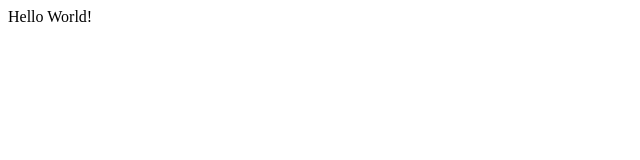
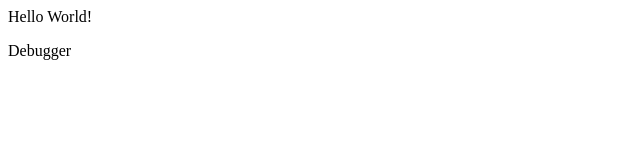
Before and after one commit to selly2050/Deb, a plain HTML site: page index.html in a window 1280 px wide. Shown: the full height of the page, 0-640 px from the left. Drawn offline with Linux system fonts and the light colour scheme.

Commit message:
East or West ...

```diff
--- a/index.html
+++ b/index.html
@@ -1 +1,2 @@
 <p>Hello World!</p>
+Debugger
```
